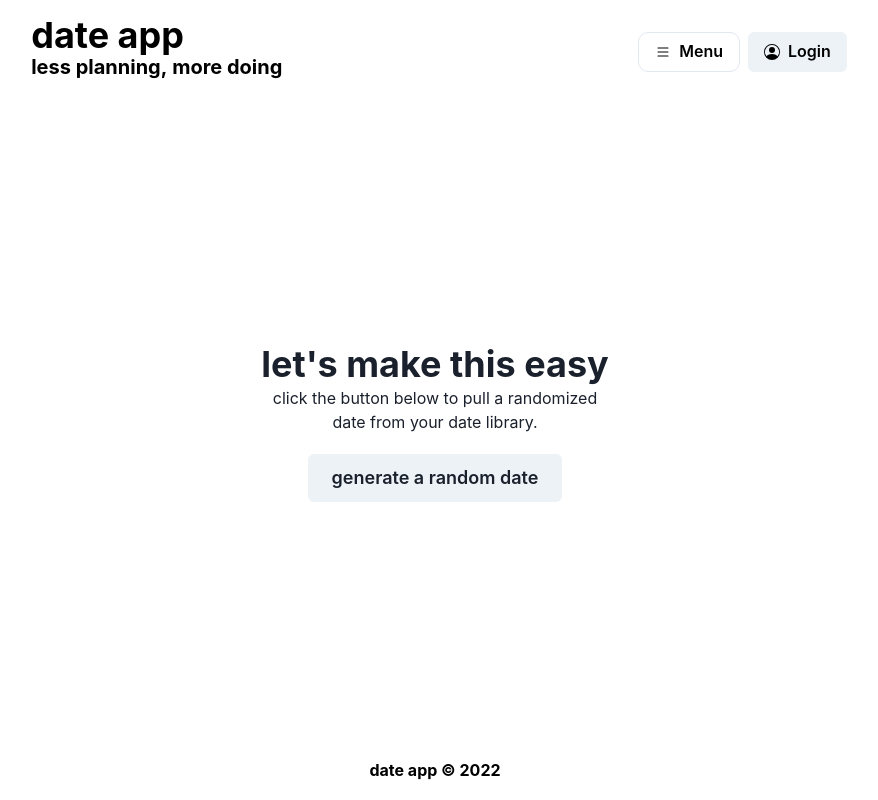
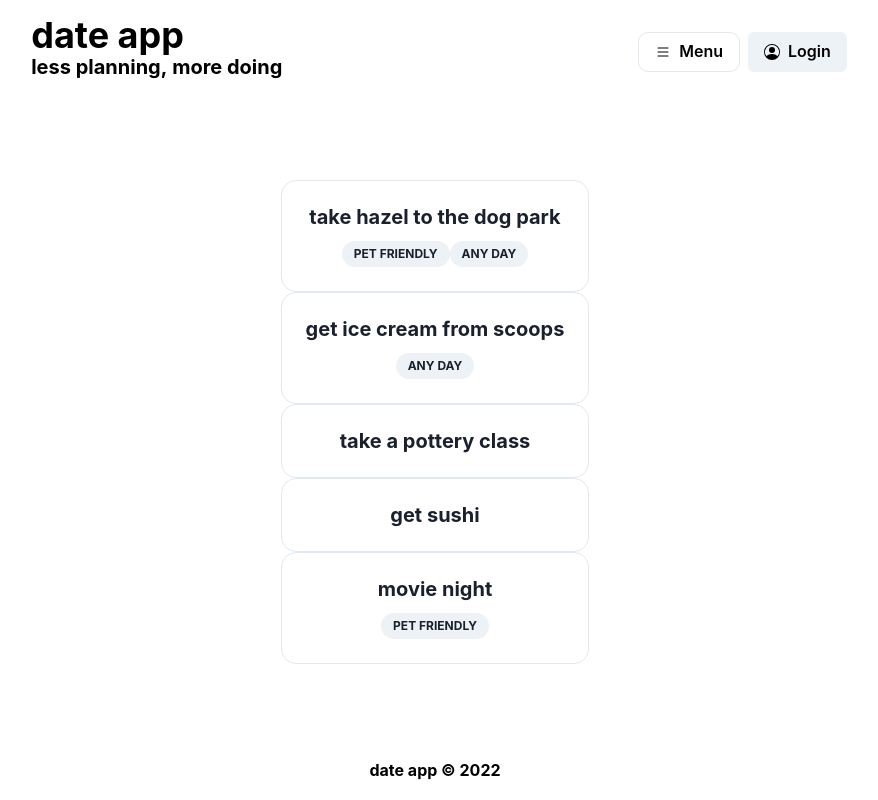
Before and after one commit to christinagiancola/date-app, a React app: page / in a window 1280 px wide. Shown: the whole page, without its empty margins (205-1083 px from the left). Built offline with nearby package versions, Linux system fonts and the light colour scheme.

Commit message:
WIP styling <DateLibrary> with badges to help categorize dates

```diff
--- a/src/components/Body.js
+++ b/src/components/Body.js
@@ -12,7 +12,10 @@ const Body = ({ lastClicked }) => {
 	// TODO: swap out repeated code for switch statement
 
 	if (lastClicked === 'home') {
-		display = <DateGenerator />;
+		// console.log(getHealthCheck());
+		// display = <DateCard />;
+		// display = <DateGenerator />;
+		display = <DateLibrary />;
 	}
 
 	if (lastClicked === 'login') {
--- a/src/components/DateLibrary.js
+++ b/src/components/DateLibrary.js
@@ -1,8 +1,28 @@
 import React from 'react';
+import { Box, Badge, Heading } from '@chakra-ui/react';
 
 const DateLibrary = () => {
 	let dates = require('../../dateCards.json');
-	let dateLibrary = dates.map((date, i) => <div key={i}>{date.name}</div>);
+	let dateLibrary = dates.map((date, i) => {
+		// TODO add badges with conditional rendering statements (repeating, pet friendly, etc)
+		return (
+			<Box maxW='sm' borderWidth='1px' borderRadius='15px' p='6' align='center'>
+				<Heading as='h5' size='md' key={i}>
+					{date.name}
+				</Heading>
+				{date.petFriendly ? (
+					<Badge borderRadius='15px' px='3' py='1' mt='3'>
+						Pet Friendly
+					</Badge>
+				) : null}
+				{date.dayOfWeek.length === 7 ? (
+					<Badge borderRadius='15px' px='3' py='1' mt='3'>
+						Any Day
+					</Badge>
+				) : null}
+			</Box>
+		);
+	});
 
 	return <div>{dateLibrary}</div>;
 };
--- a/src/index.html
+++ b/src/index.html
@@ -6,7 +6,7 @@
 		<title>date app: less planning, more doing</title>
 		<meta
 			name="description"
-			content="Scheduling date night is only the first step, use Date App to spend less time figuring out what to do and skip ahead to the fun part"
+			content="Next date night, spend less time figuring out what to do and skip ahead to the fun part."
 		/>
 	</head>
 	<body>
```
Also changed, not shown: src/service/client_functions.js (added).
